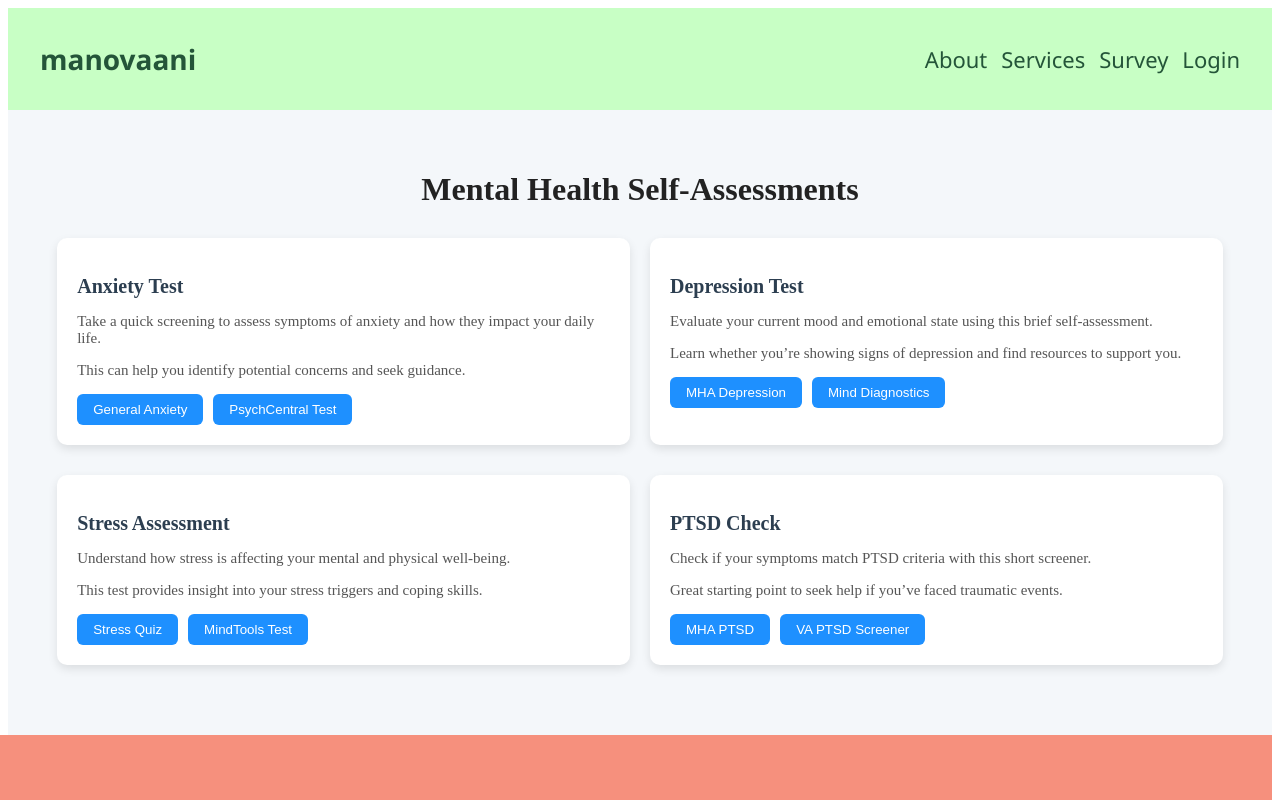
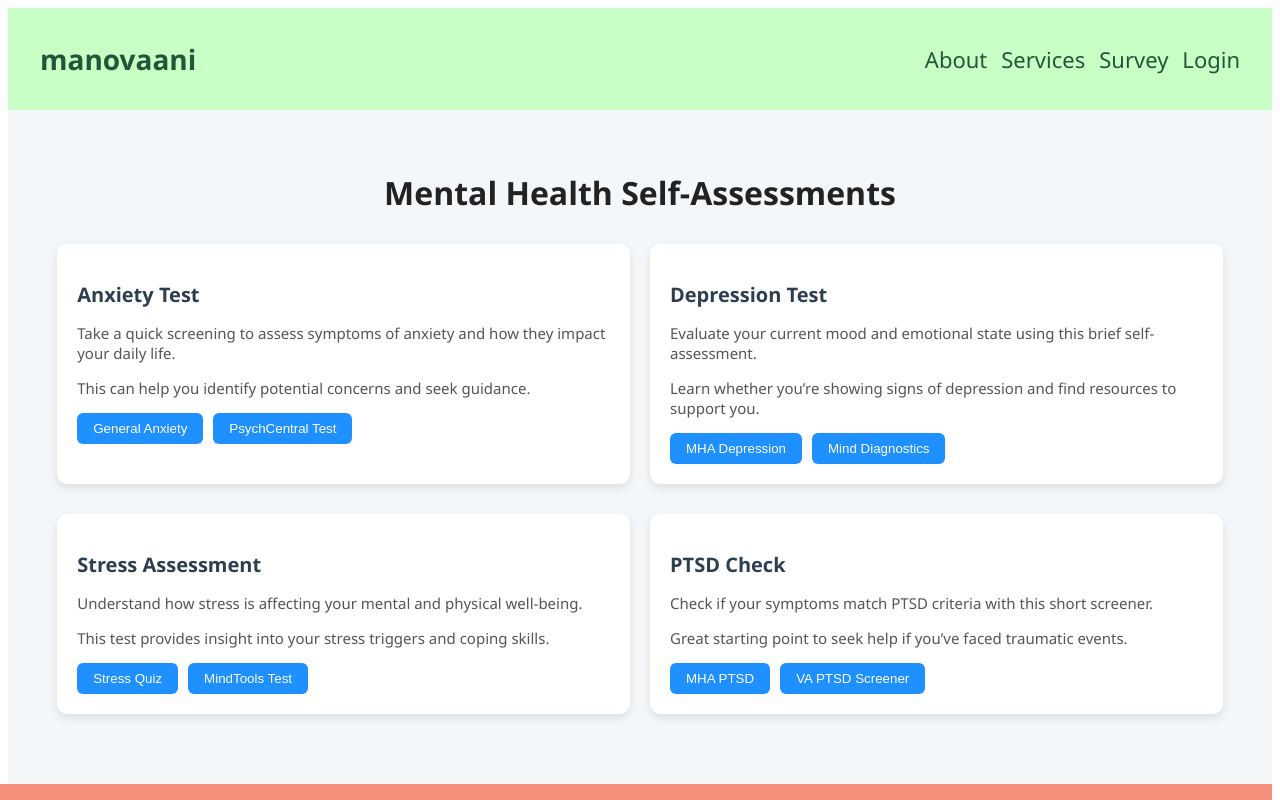
Before and after one commit to tarnibalgoher5/ManoVaani, a React (Vite) app in the folder manovaani/: page /survey in a window 1280 px wide. Shown: the top 800 px of the page. Built offline with nearby package versions, Linux system fonts and the light colour scheme.

Commit message:
css font done

```diff
--- a/manovaani/src/pages/Survey/Survey.css
+++ b/manovaani/src/pages/Survey/Survey.css
@@ -2,6 +2,7 @@
     padding: 40px;
     background-color: #f4f7fa;
     text-align: center;
+    font-family: 'Segoe UI', sans-serif;
   }
 
   .survey-title {
```
